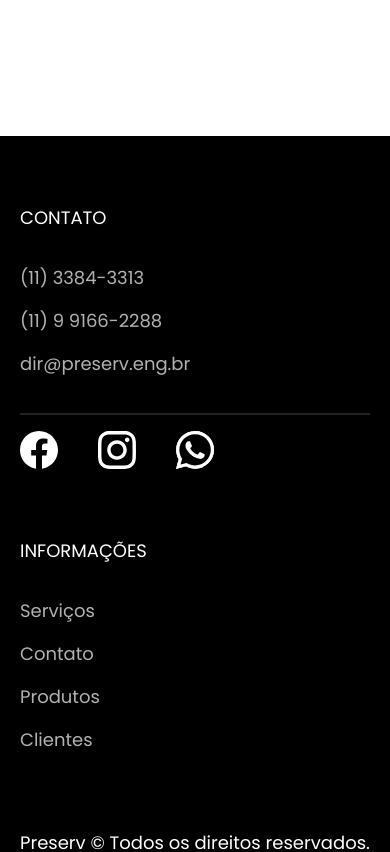
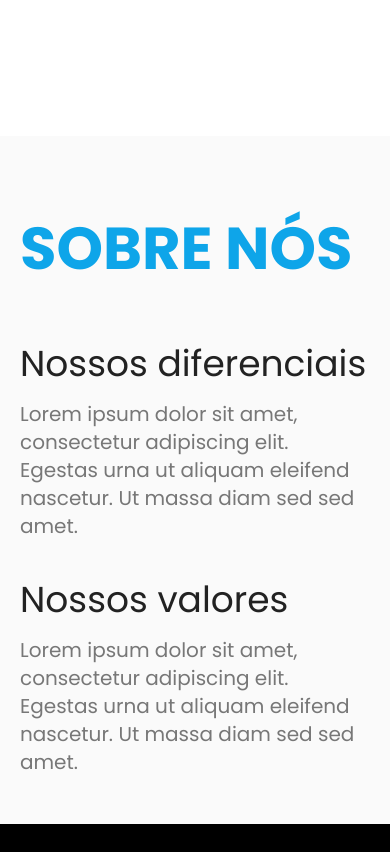
Before and after one commit to okborges/preserv, a Nuxt app: page / in a window 390 px wide. Shown: the part 4360-5212 px from the top of the page. Built offline with nearby package versions, Linux system fonts and the light colour scheme.

Commit message:
section sobre nos

```diff
--- /dev/null
+++ b/components/SobreNos.vue
@@ -0,0 +1,67 @@
+<template>
+  <section class="bg-claro py-12 sm:py-24 px-5">
+    <div class="sobre items-center max-w-6xl mx-auto">
+      <h2 class="detalhe">SOBRE <span>NÓS</span></h2>
+      <div>
+        <h3 class="text-4xl text-preto-fosco pb-4">Nossos diferenciais</h3>
+        <p class="text-xl text-cinza-escuro pb-10 max-w-xl">
+          Lorem ipsum dolor sit amet, consectetur adipiscing elit. Egestas urna
+          ut aliquam eleifend nascetur. Ut massa diam sed sed amet.
+        </p>
+        <h3 class="text-4xl text-preto-fosco pb-4">Nossos valores</h3>
+        <p class="text-xl text-cinza-escuro max-w-xl">
+          Lorem ipsum dolor sit amet, consectetur adipiscing elit. Egestas urna
+          ut aliquam eleifend nascetur. Ut massa diam sed sed amet.
+        </p>
+      </div>
+    </div>
+  </section>
+</template>
+
+<script>
+export default {};
+</script>
+
+<style scoped>
+.bg-claro {
+  background-color: #fafafa;
+}
+.detalhe {
+  color: #0ea5e9;
+  font-size: 7.813rem;
+  max-width: 5ch;
+  font-weight: bold;
+  line-height: 200px;
+}
+.detalhe span {
+  font-size: 11.8rem;
+}
+.sobre {
+  display: grid;
+  grid-template-columns: 1fr 1fr;
+}
+
+@media (max-width: 900px) {
+  .sobre {
+    grid-template-columns: 1fr;
+    gap: 30px;
+  }
+  .detalhe {
+    font-size: 7rem;
+    max-width: 20ch;
+    line-height: 130px;
+  }
+  .detalhe span {
+    font-size: 7rem;
+  }
+}
+@media (max-width: 640px) {
+  .detalhe {
+    font-size: 3.7rem;
+    max-width: 20ch;
+  }
+  .detalhe span {
+    font-size: 3.7rem;
+  }
+}
+</style>
--- a/pages/index.vue
+++ b/pages/index.vue
@@ -4,15 +4,17 @@
     <SectionUm />
     <SectionDois />
     <ParceirosClientes />
+    <SobreNos />
   </div>
 </template>
 
 <script>
 import SectionDois from "~/components/SectionDois.vue";
 import ParceirosClientes from "~/components/ParceirosClientes.vue";
+import SobreNos from "~/components/SobreNos.vue";
 export default {
   name: "IndexPage",
-  components: { SectionDois, ParceirosClientes },
+  components: { SectionDois, ParceirosClientes, SobreNos },
 };
 </script>
 
```
